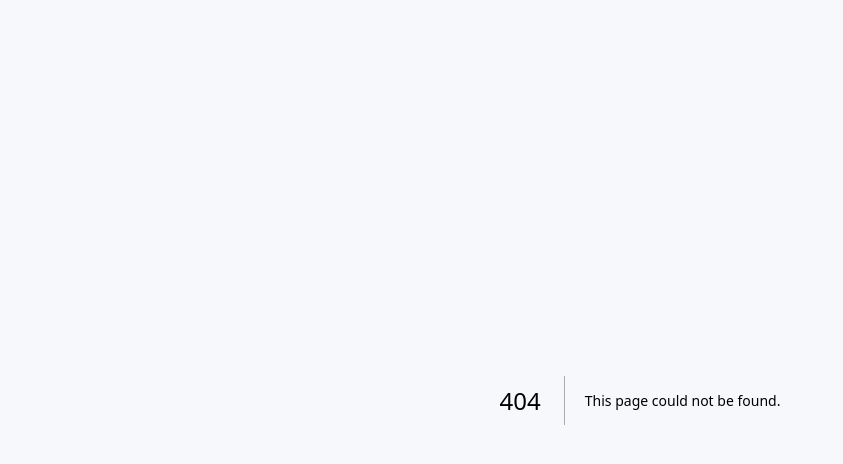
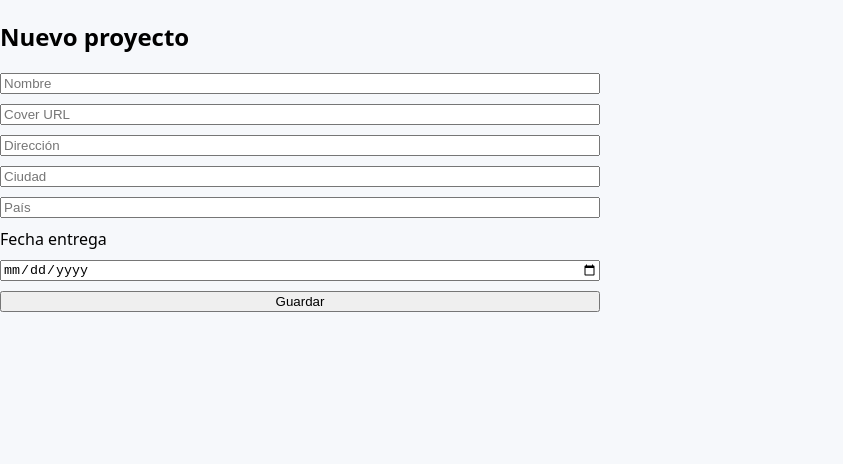
Before and after one commit to Rabbittscapital/marketplace, a Next.js app: page /admin/proyectos/nuevo in a window 1280 px wide. Before the commit this address had no page. Shown: the top 464 px of the page, without its empty margins (0-843 px from the left). Built offline with nearby package versions, Linux system fonts and the light colour scheme.

Commit message:
Create page.tsx

```diff
--- /dev/null
+++ b/app/admin/proyectos/nuevo/page.tsx
@@ -0,0 +1,35 @@
+"use client";
+import { useState } from "react";
+import { useRouter } from "next/navigation";
+
+export default function NewProject() {
+  const [name,setName]=useState(""); const [coverUrl,setCover]=useState("");
+  const [address,setAddress]=useState(""); const [city,setCity]=useState("");
+  const [country,setCountry]=useState(""); const [deliveryDate,setDate]=useState("");
+  const router = useRouter();
+
+  async function save(e:React.FormEvent){
+    e.preventDefault();
+    const res = await fetch("/api/projects", {
+      method:"POST", headers:{ "Content-Type":"application/json" },
+      body: JSON.stringify({ name, coverUrl, address, city, country, deliveryDate }),
+    });
+    if(res.ok){ alert("Proyecto creado"); router.push("/admin"); } else alert("Error");
+  }
+
+  return (
+    <div className="card" style={{ maxWidth:600 }}>
+      <h2>Nuevo proyecto</h2>
+      <form onSubmit={save} style={{ display:"grid", gap:10 }}>
+        <input className="input" placeholder="Nombre" value={name} onChange={e=>setName(e.target.value)} />
+        <input className="input" placeholder="Cover URL" value={coverUrl} onChange={e=>setCover(e.target.value)} />
+        <input className="input" placeholder="Dirección" value={address} onChange={e=>setAddress(e.target.value)} />
+        <input className="input" placeholder="Ciudad" value={city} onChange={e=>setCity(e.target.value)} />
+        <input className="input" placeholder="País" value={country} onChange={e=>setCountry(e.target.value)} />
+        <label className="label">Fecha entrega</label>
+        <input className="input" type="date" value={deliveryDate} onChange={e=>setDate(e.target.value)} />
+        <button className="btn">Guardar</button>
+      </form>
+    </div>
+  );
+}
```
